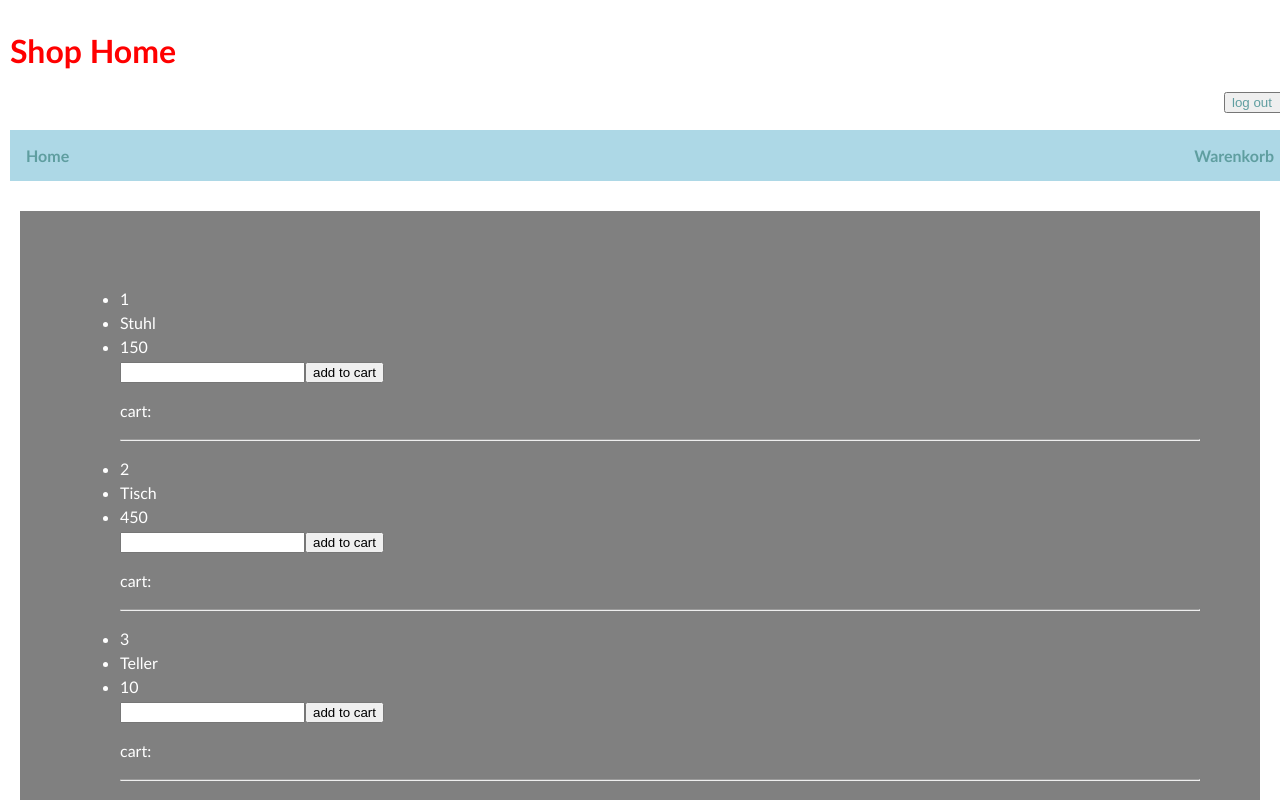
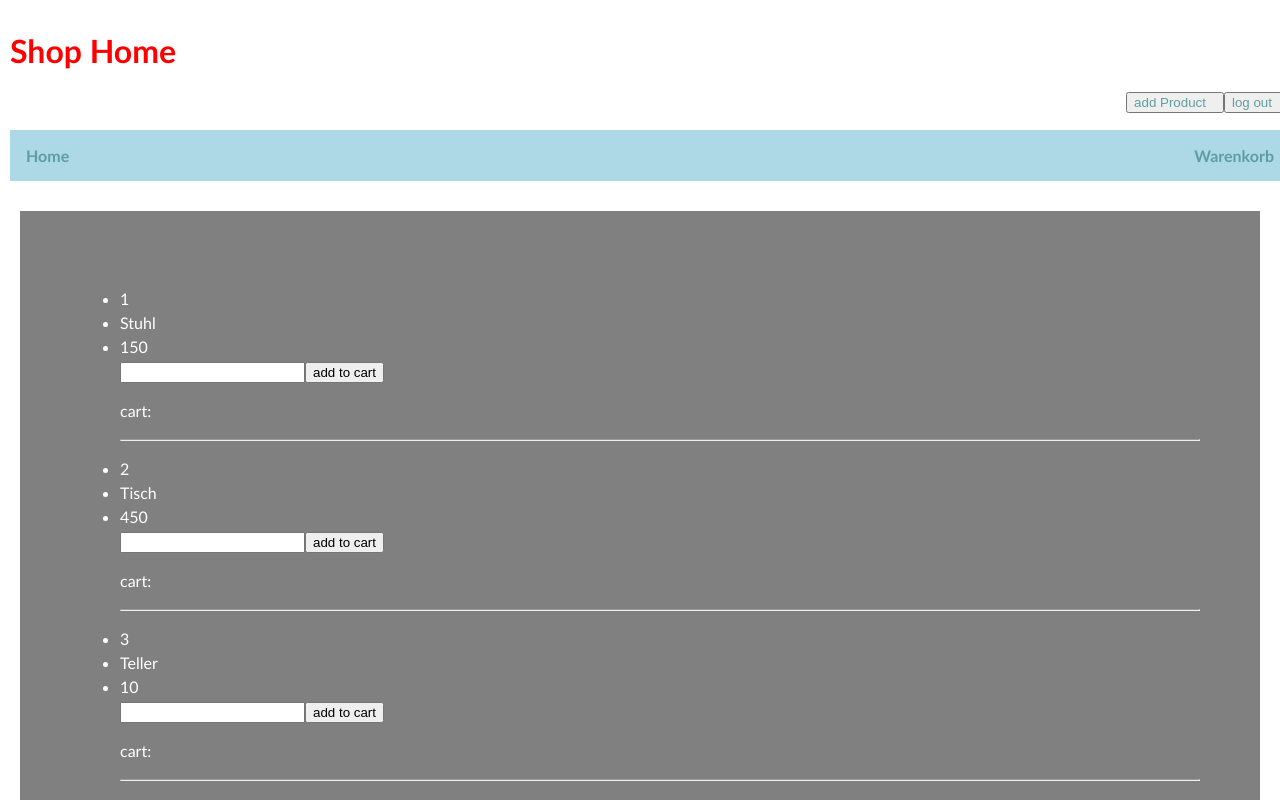
Before and after one commit to LorAutumn/reactshop, a React (Create React App) app: page / in a window 1280 px wide. Shown: the top 800 px of the page. Built offline with nearby package versions, Linux system fonts and the light colour scheme.

Commit message:
added addProduct button which shows when logged in

```diff
--- a/src/components/Header.js
+++ b/src/components/Header.js
@@ -10,6 +10,7 @@ class Header extends React.Component {
     this.clickHandler = this.clickHandler.bind(this)
   }
 
+  // toggles isLoggedIn true / false
   clickHandler() {
     this.setState({
       isLoggedIn: !this.state.isLoggedIn
@@ -20,7 +21,8 @@ class Header extends React.Component {
     return (
       <div className='header'>
         <h1>Shop Home</h1>
-    <button id='isLoggedIn' onClick={this.clickHandler}>{this.state.isLoggedIn ? 'log out' : 'log in'}</button>
+        <button id='isLoggedIn' onClick={this.clickHandler}>{this.state.isLoggedIn ? 'log out' : 'log in'}</button>
+        <button id='addProduct' style={{display: this.state.isLoggedIn ? '' : 'none'}}>add Product</button>
         <br/>
         <br/>
         <nav>
--- a/src/style.css
+++ b/src/style.css
@@ -21,11 +21,19 @@ body {
   background-color: lightblue;
 }
 
+#addProduct {
+  color: cadetblue;
+  padding-right: 16px;
+  float: right
+}
+
 #isLoggedIn {
   color: cadetblue;
   padding-right: 16px;
   float: right
 }
+
+
 
 .shoppingCart {
   float: right;
```
